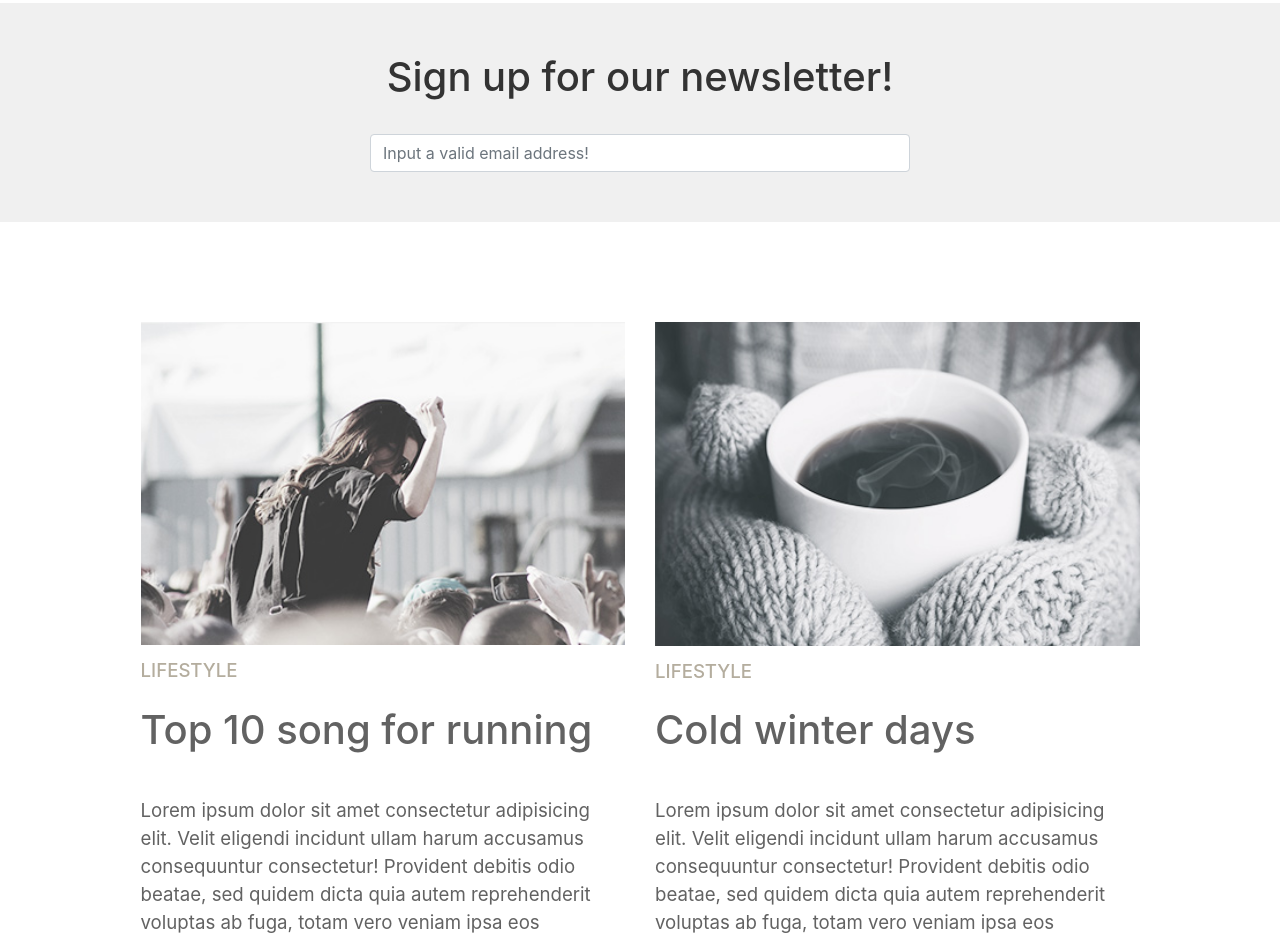
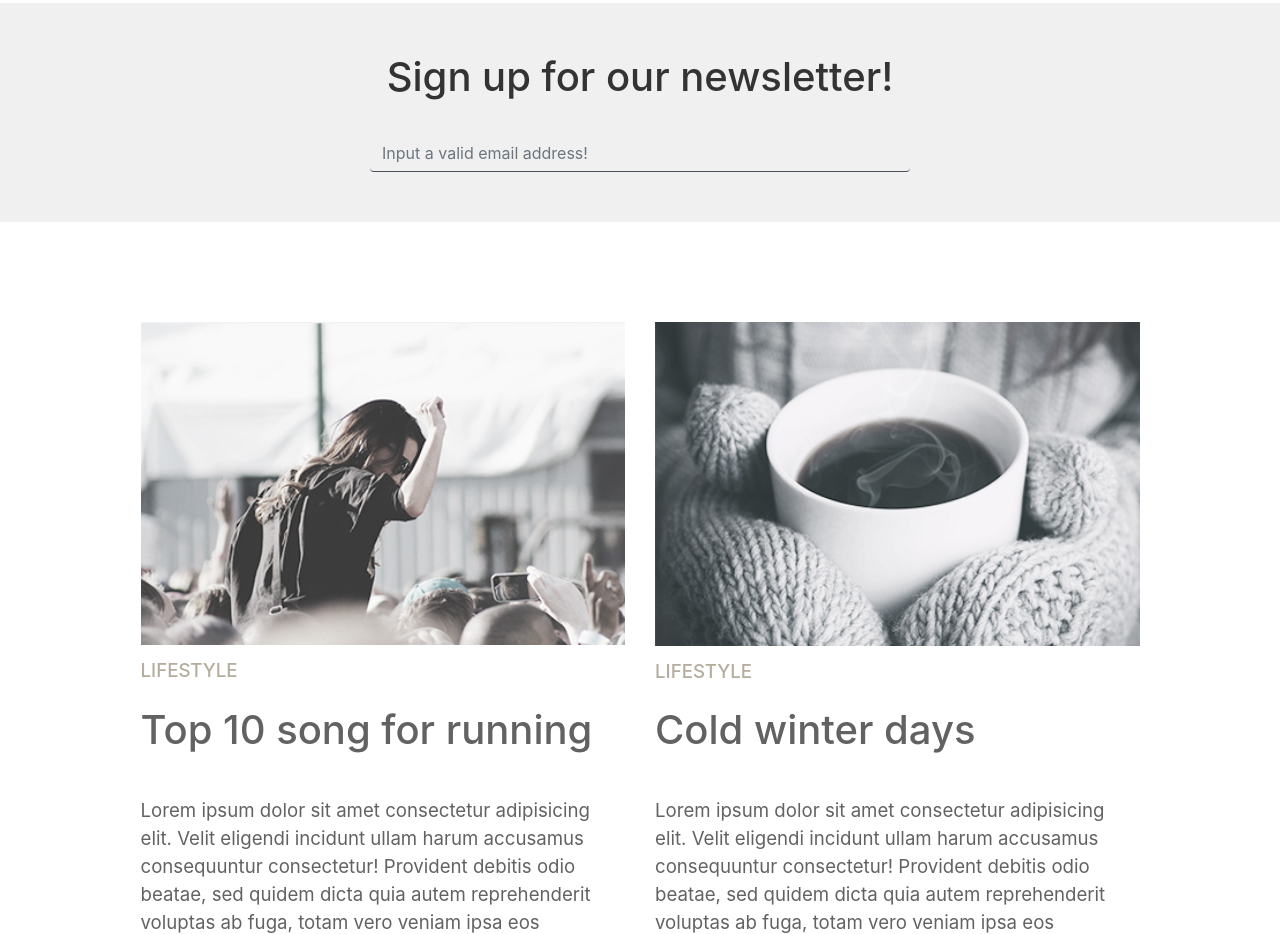
Before and after one commit to EmamHasan/minimo-R, a plain HTML site: page index.html in a window 1280 px wide. Shown: the part 2827-3761 px from the top of the page. Drawn offline with Linux system fonts and the light colour scheme; a script that the page names is missing.

Commit message:
Update style.css

```diff
--- a/css/style.css
+++ b/css/style.css
@@ -98,6 +98,9 @@
 
 .sign input {
     margin-bottom: 50px;
+    background-color: transparent;
+    border: none;
+    border-bottom: 1px solid;
 }
 
 .load {
```
